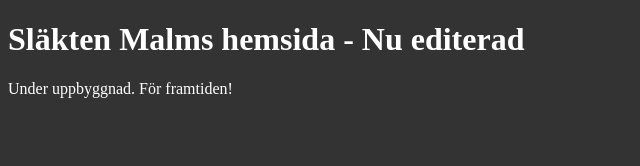
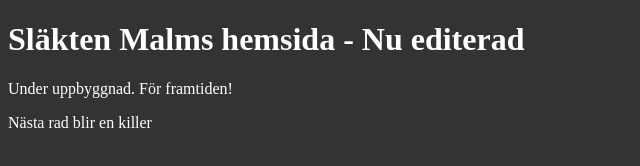
Before and after one commit to 0neda7/0neda7.github.io, a plain HTML site: page index.html in a window 1280 px wide. Shown: the whole page, without its empty margins (0-640 px from the left). Drawn offline with Linux system fonts and the light colour scheme.

Commit message:
Andra commit fr Code

```diff
--- a/index.html
+++ b/index.html
@@ -7,6 +7,7 @@
 
    <h1>Släkten Malms hemsida - Nu editerad</h1>
    <p>Under uppbyggnad. För framtiden!</p>
+   <p>Nästa rad blir en killer</p>
 
    </body>
 </html>
```
